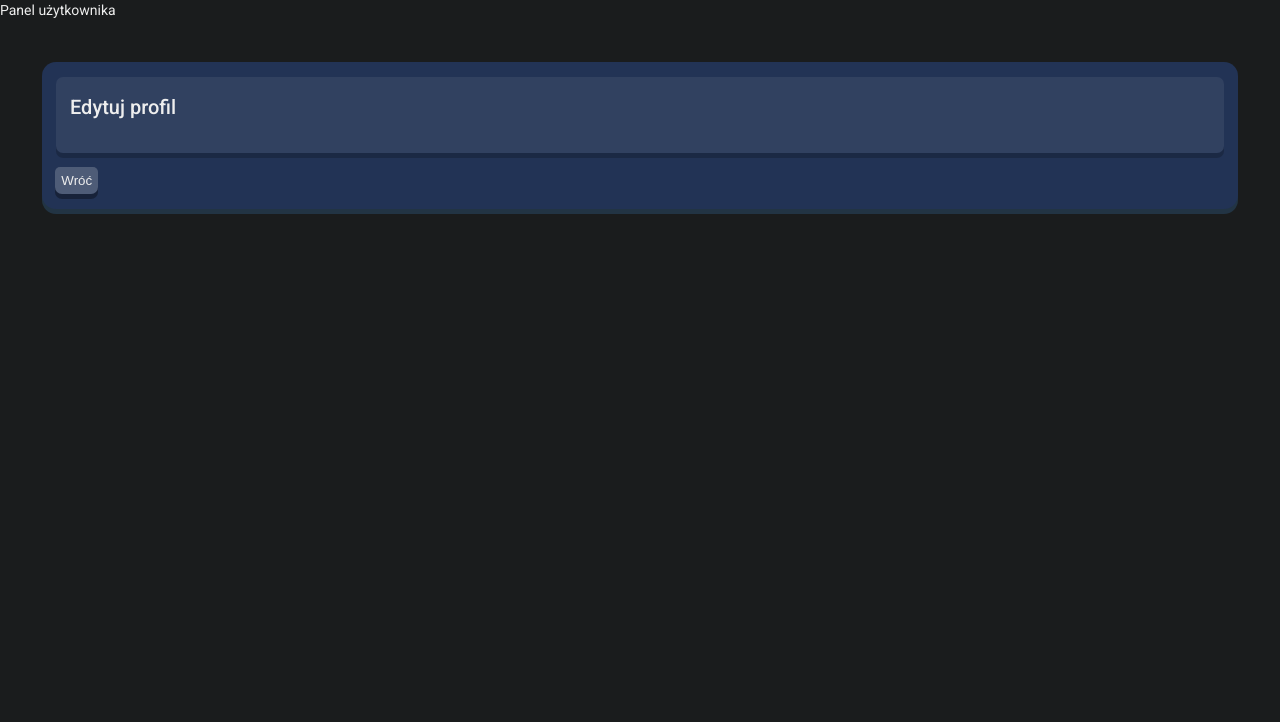
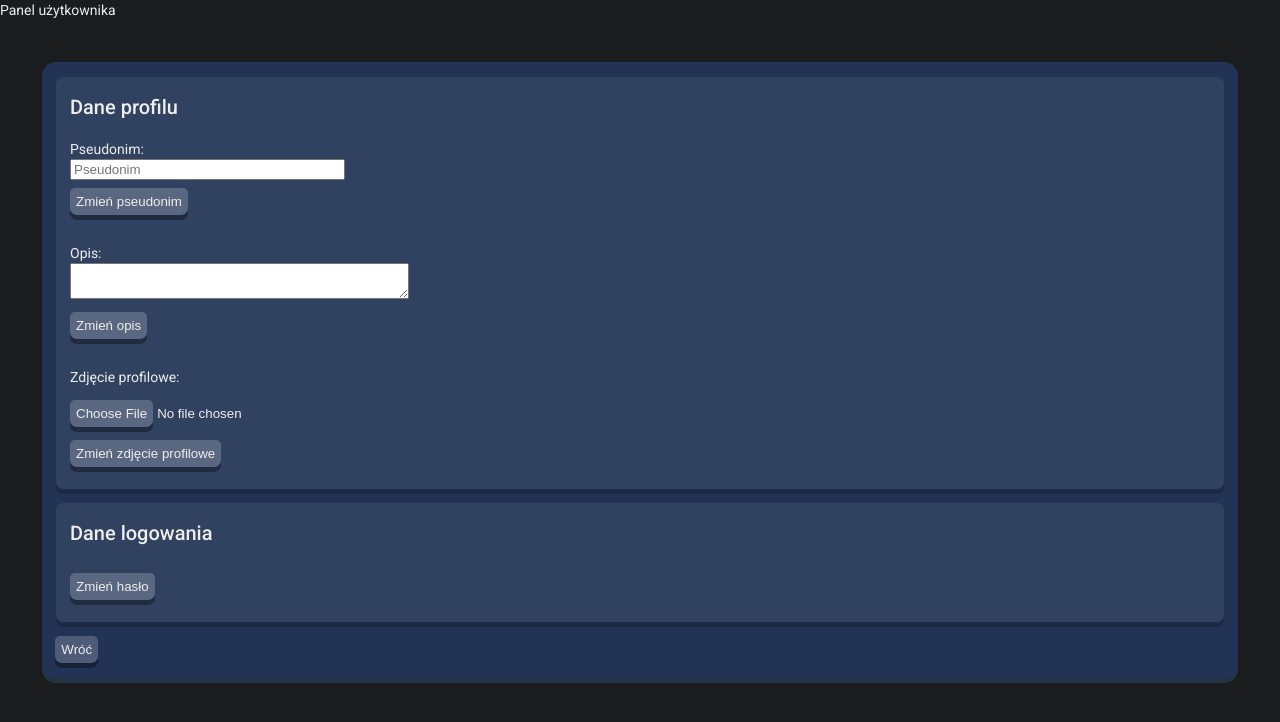
Before and after one commit to TGSK-ProjektIO/Projekcik, an Angular app: page /panel-edycji in a window 1280 px wide. Shown: the top 722 px of the page. Built offline with nearby package versions, Linux system fonts and the light colour scheme.

Commit message:
feat: Profile edit panel (GUI)

```diff
--- a/src/app/panel-uzytkownika/panel-edycji/panel-edycji.component.html
+++ b/src/app/panel-uzytkownika/panel-edycji/panel-edycji.component.html
@@ -1,6 +1,19 @@
 <div class="edit-panel">
   <div class="sub-panel">
-    <h2>Edytuj profil</h2>
+    <h2>Dane profilu</h2>
+    Pseudonim: <br/>
+    <input type="text" style="width: 20em;" placeholder="Pseudonim"> <br/>
+    <button>Zmień pseudonim</button> <br/> <br/>
+    Opis: <br/>
+    <textarea style="width: 25em;"></textarea> <br/>
+    <button>Zmień opis</button> <br/> <br/>
+    Zdjęcie profilowe: <br/>
+    <input id="upload" type="file" style="  height: 40px; padding-top: 5px;"> <br/>
+    <button>Zmień zdjęcie profilowe</button>
+  </div>
+  <div class="sub-panel">
+    <h2>Dane logowania</h2>
+    <button>Zmień hasło</button>
   </div>
   <button [routerLink]="['/']" style="margin: 0 0 1em 1em">Wróć</button>
 </div>
--- a/src/app/panel-uzytkownika/panel-uzytkownika.component.css
+++ b/src/app/panel-uzytkownika/panel-uzytkownika.component.css
@@ -94,9 +94,9 @@ h3 {
   margin: 0px;
 }
 
-button {
+button, input::file-selector-button{
   padding: 0.3em;
-  margin: 0 4px;
+  margin: 8px 4px 8px 0;
   background-color: #ffffff33;
   border-radius: 5px 5px 7px 7px;
   border-color: #00000000;
@@ -105,14 +105,14 @@ button {
   transition-duration: 0.3s;
 }
 
-button:hover {
+button:hover, input::file-selector-button:hover {
   background-color: #ffffff44;
   transform: translateY(-1px);
   box-shadow: 0 6px #22222255;
   transition-duration: 0.1s;
 }
 
-button:active {
+button:active, input::file-selector-button:active {
   background-color: #ffffff11;
   transform: translateY(2px);
   box-shadow: 0 3px #00000088;
```
